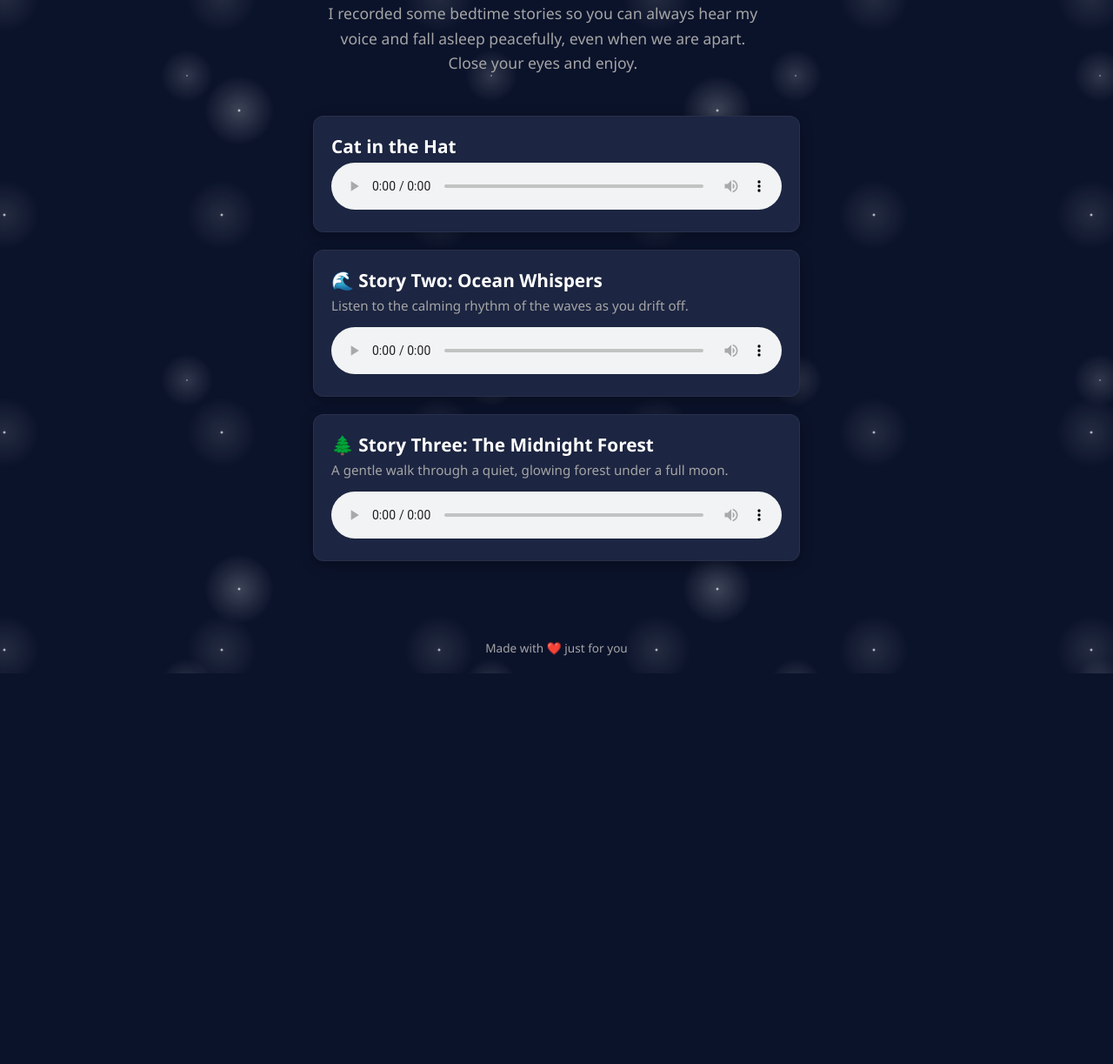
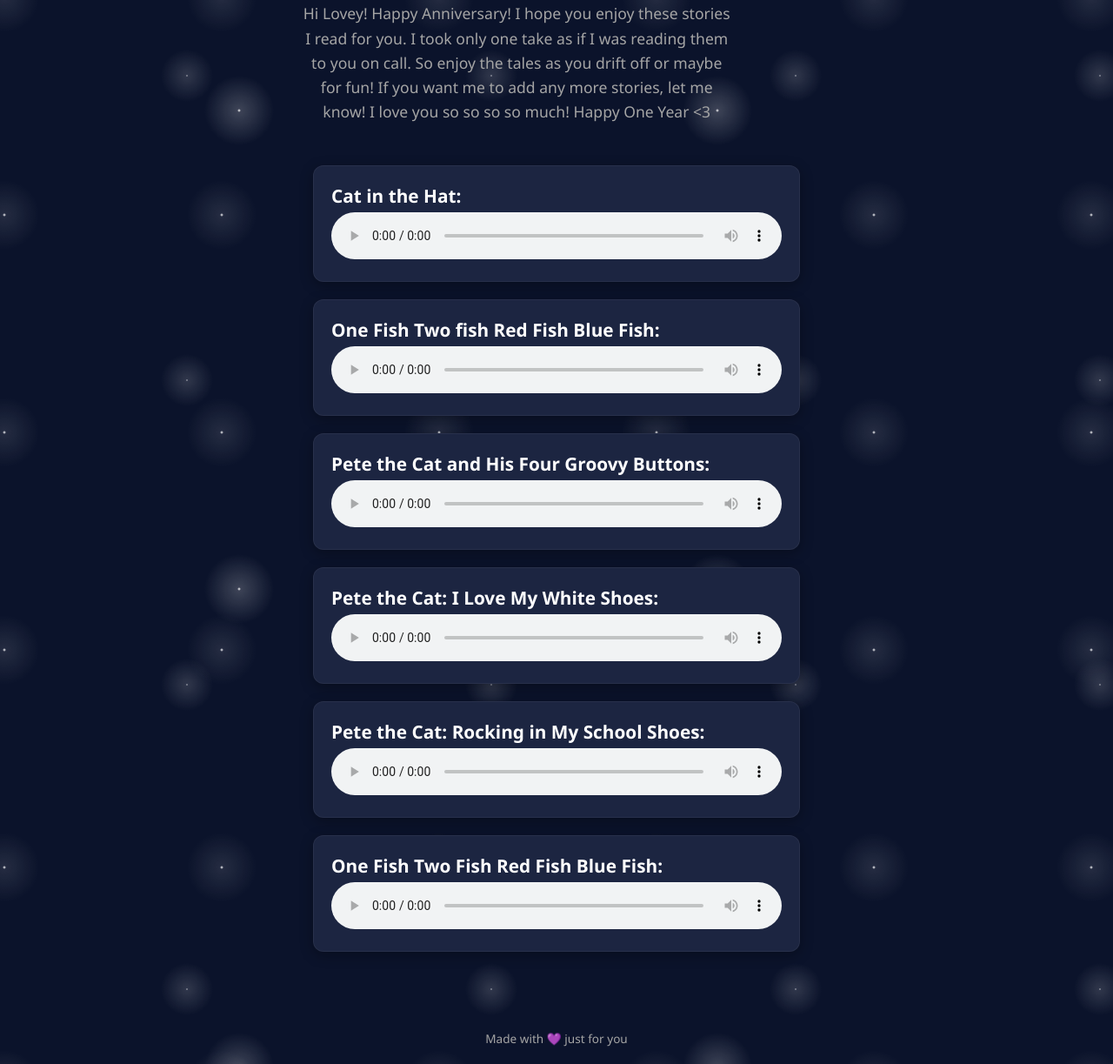
Before and after one commit to Victor-Tabacoff/Bedtime-Story, a plain HTML site: page index.html in a window 1280 px wide. Shown: the part 148-1371 px from the top of the page at 87% size. Before the commit the page ends 922 px from the top, so only its background shows below. Drawn offline with Linux system fonts and the light colour scheme.

Commit message:
Revise story titles and descriptions in index.html
Updated the text and audio sources for bedtime stories.

```diff
--- a/index.html
+++ b/index.html
@@ -104,13 +104,13 @@
 <body>
 
     <header>
-        <h1>🌙 Sweet Dreams, My Love</h1>
-        <p class="subtitle">I recorded some bedtime stories so you can always hear my voice and fall asleep peacefully, even when we are apart. Close your eyes and enjoy.</p>
+        <h1>🌙 Sweet Dreams, My Love 💜</h1>
+        <p class="subtitle">Hi Lovey! Happy Anniversary! I hope you enjoy these stories I read for you. I took only one take as if I was reading them to you on call. So enjoy the tales as you drift off or maybe for fun! If you want me to add any more stories, let me know! I love you so so so so much! Happy One Year <3</p>
     </header>
 
     <main class="playlist-container">
         <div class="story-card">
-            <div class="story-title">Cat in the Hat</div>
+            <div class="story-title">Cat in the Hat:</div>
             <audio controls>
                 <source src="CatInTheHat.mp3" type="audio/mpeg">
                 Your browser does not support the audio element.
@@ -118,26 +118,48 @@
         </div>
 
         <div class="story-card">
-            <div class="story-title">🌊 Story Two: Ocean Whispers</div>
-            <div class="story-desc">Listen to the calming rhythm of the waves as you drift off.</div>
+            <div class="story-title">One Fish Two fish Red Fish Blue Fish:</div>
             <audio controls>
-                <source src="story2.mp3" type="audio/mpeg">
+                <source src="OneTwoRedBlueFish.mp3" type="audio/mpeg">
                 Your browser does not support the audio element.
             </audio>
         </div>
 
         <div class="story-card">
-            <div class="story-title">🌲 Story Three: The Midnight Forest</div>
-            <div class="story-desc">A gentle walk through a quiet, glowing forest under a full moon.</div>
+            <div class="story-title">Pete the Cat and His Four Groovy Buttons:</div>
             <audio controls>
-                <source src="story3.mp3" type="audio/mpeg">
+                <source src="PeteTheCatButtons.mp3" type="audio/mpeg">
+                Your browser does not support the audio element.
+            </audio>
+        </div>
+
+        <div class="story-card">
+            <div class="story-title">Pete the Cat: I Love My White Shoes:</div>
+            <audio controls>
+                <source src="PeteCatWhite.mp3" type="audio/mpeg">
+                Your browser does not support the audio element.
+            </audio>
+        </div>
+
+        <div class="story-card">
+            <div class="story-title">Pete the Cat: Rocking in My School Shoes:</div>
+            <audio controls>
+                <source src="PeteTheCatRocking.mp3" type="audio/mpeg">
+                Your browser does not support the audio element.
+            </audio>
+        </div>
+
+        <div class="story-card">
+            <div class="story-title">One Fish Two Fish Red Fish Blue Fish:</div>
+            <audio controls>
+                <source src="OneTwoRedBlueFish.mp3" type="audio/mpeg">
                 Your browser does not support the audio element.
             </audio>
         </div>
     </main>
 
     <footer>
-        Made with ❤️ just for you
+        Made with 💜 just for you
     </footer>
 
 </body>
```
